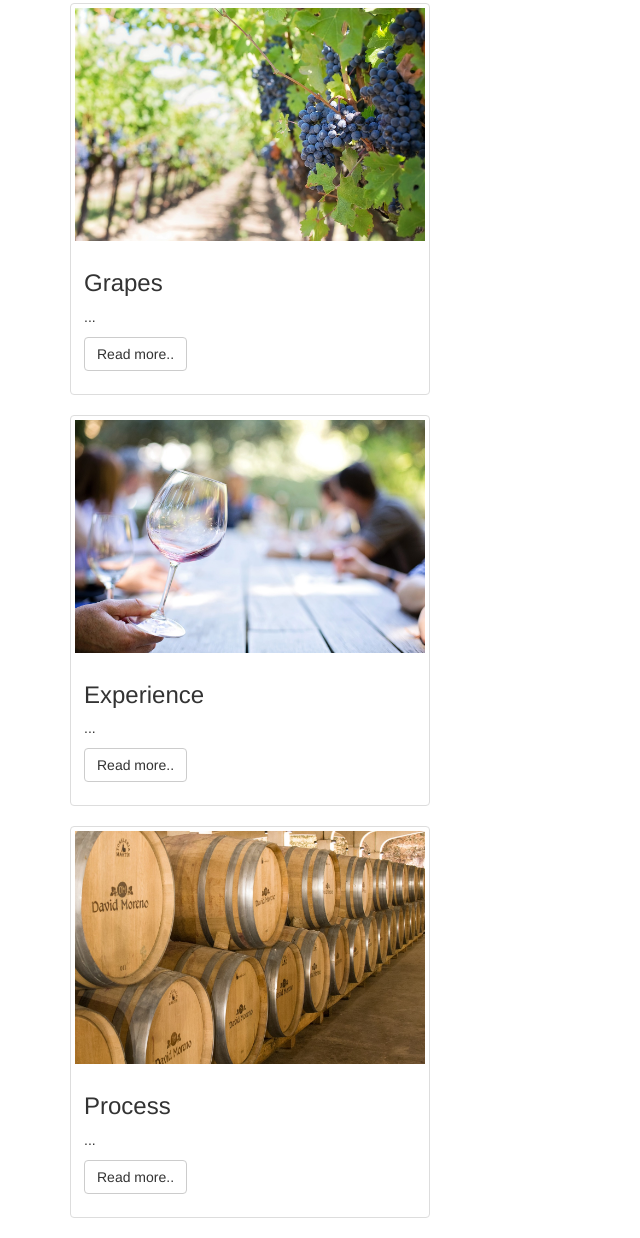
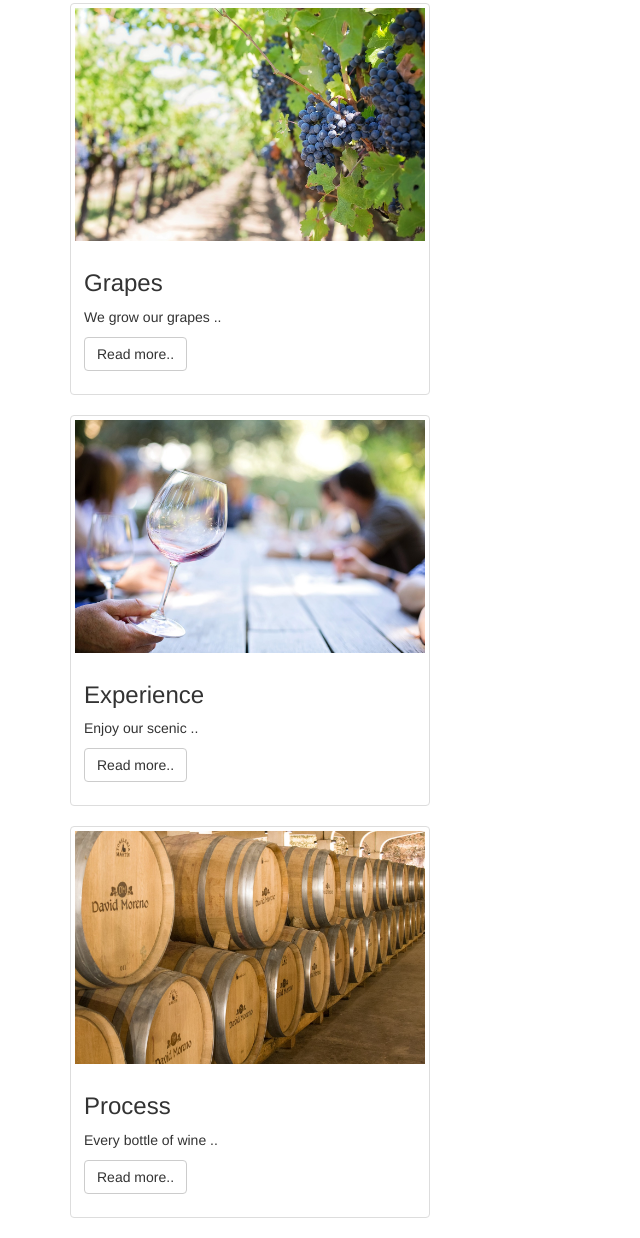
Before and after one commit to Melissa-Mahon/wine, a website: page index.html in a window 1280 px wide. Shown: the part 729-1967 px from the top of the page, without its empty margins (0-640 px from the left). Drawn offline with nearby package versions, Linux system fonts and the light colour scheme.

Commit message:
changed thumbnail body copy

```diff
--- a/index.html
+++ b/index.html
@@ -86,7 +86,7 @@
           <img src="images/img1.jpg" alt="...">
               <div class="caption">
               <h3>Grapes</h3>
-              <p>...</p>
+              <p>We grow our grapes ..</p>
               <p> <a href="#" class="btn btn-default" role="button">Read more..</a></p>
           </div>
         </div>
@@ -94,7 +94,7 @@
         <img src="images/img2.jpg" alt="...">
             <div class="caption">
             <h3>Experience</h3>
-            <p>...</p>
+            <p>Enjoy our scenic ..</p>
             <p><a href="#" class="btn btn-default" role="button">Read more..</a></p>
         </div>
       </div>
@@ -102,7 +102,7 @@
       <img src="images/img3.jpg" alt="...">
           <div class="caption">
           <h3>Process</h3>
-          <p>...</p>
+          <p>Every bottle of wine ..</p>
           <p><a href="#" class="btn btn-default" role="button">Read more..</a></p>
       </div>
     </div>
```
